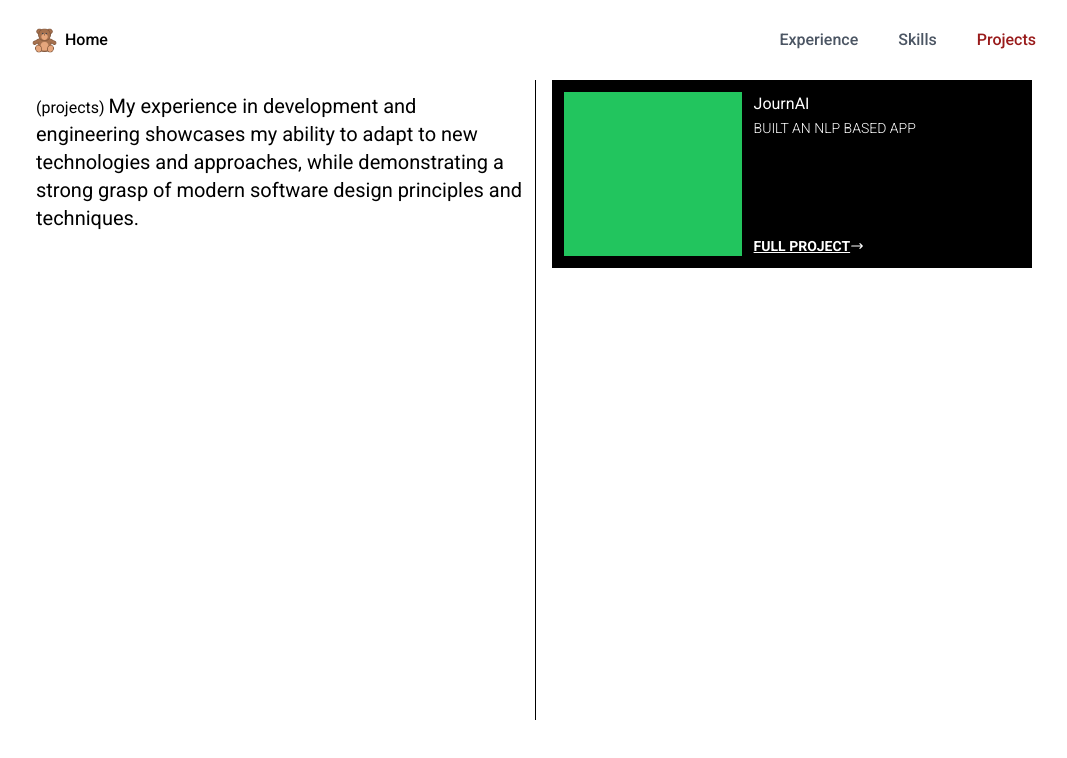
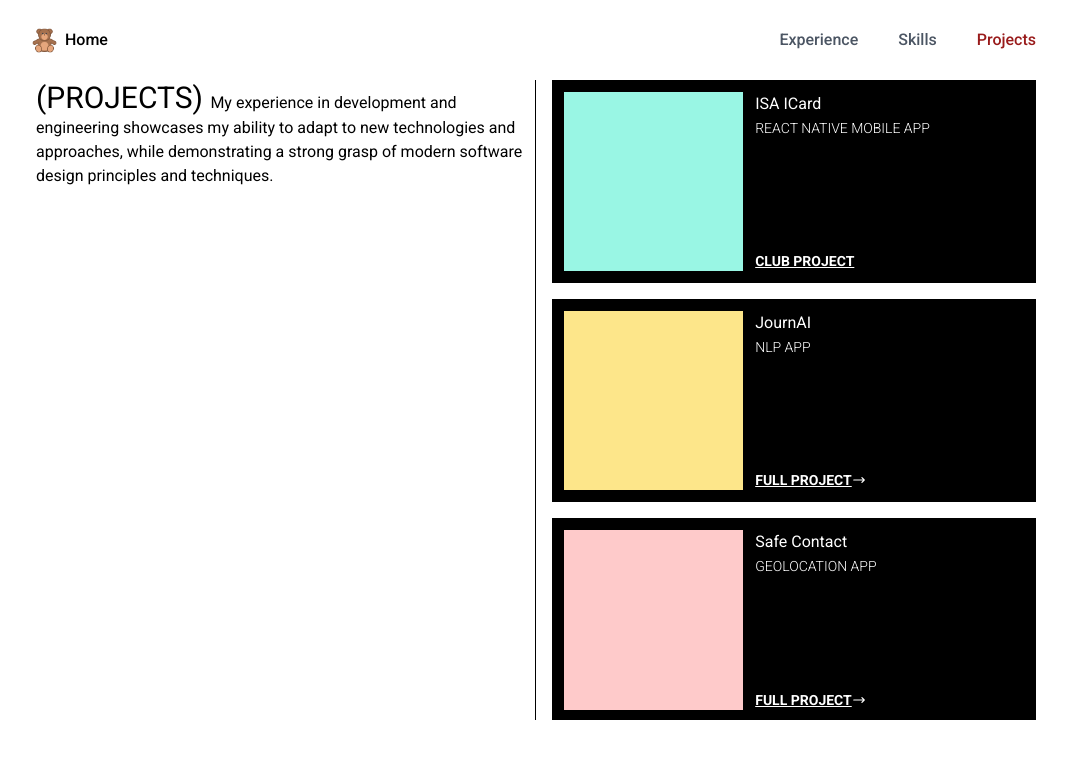
Before and after one commit to jdrco/self-portfolio, a Next.js app: page /projects in a window 1280 px wide. Shown: the top 758 px of the page, without its empty margins (104-1171 px from the left). Built offline with nearby package versions, Linux system fonts and the light colour scheme.

Commit message:
Finish projects page

```diff
--- a/pages/experience/index.js
+++ b/pages/experience/index.js
@@ -21,7 +21,7 @@ const Experience = () => {
       <div className="w-full h-full flex flex-col pb-6">
         <div className="w-full border-b-[1px] border-black">
           <div className="text-2xl sm:text-3xl">EXPERIENCE [4]</div>
-          <div className="w-full flex flex-col sm:flex-row sm:gap-6 py-6 text-xs sm:text-sm">
+          <div className="w-full flex flex-col sm:flex-row sm:gap-6 py-3 sm:py-6 text-xs sm:text-sm">
             <div className="flex flex-row items-center gap-1">
               <GrCheckbox />
               INSIDEDESK
--- a/pages/projects/index.js
+++ b/pages/projects/index.js
@@ -10,204 +10,146 @@ const Projects = () => {
         <meta name="keywords" content="projects" />
       </Head>
       <div className="w-full h-full flex flex-col sm:flex-row sm:pb-[80px]">
-        <div className="sm:w-1/2 border-b-[1px] sm:border-b-0 sm:border-r-[1px] border-black mb-3 sm:mb-0 py-3 sm:px-3">
-          (projects){' '}
-          <span className="text-xl">
-            My experience in development and engineering showcases my ability to adapt
-            to new technologies and approaches, while demonstrating a strong
-            grasp of modern software design principles and techniques.
+        <div className="sm:w-1/2 border-b-[1px] sm:border-b-0 sm:border-r-[1px] border-black mb-3 sm:mb-0 pb-3 sm:px-3">
+          <span className="text-2xl sm:text-3xl">(PROJECTS) </span>
+          <span className="text-sm sm:text-base">
+            My experience in development and engineering showcases my ability to
+            adapt to new technologies and approaches, while demonstrating a
+            strong grasp of modern software design principles and techniques.
           </span>
         </div>
-        <div className="sm:w-1/2 flex flex-col gap-4 sm:px-4 overflow-y-auto overflow-scroll">
+        <div className="sm:w-1/2 flex flex-col gap-4 sm:px-4 overflow-y-auto scrollbar pr-1 sm:pr-3">
+          {/* Project card */}
           <div className="bg-black w-full flex p-3 gap-3">
             <div className="w-2/5 h-full">
-              <div className="w-full h-full bg-green-500 p-3"></div>
+              <div className="w-full h-full bg-teal-200 p-3 aspect-square"></div>
+            </div>
+            <div className="w-3/5 flex flex-col justify-between text-white">
+              <div className="w-full h-full">
+                ISA ICard
+                <br />
+                <span className="text-xs sm:text-sm font-light">REACT NATIVE MOBILE APP</span>
+                <br />
+                <br />
+                <br />
+              </div>
+                <div className="underline font-bold text-sm flex flex-row items-center">
+                  CLUB PROJECT
+                </div>
+            </div>
+          </div>
+          {/* Project card */}
+          <div className="bg-black w-full flex p-3 gap-3">
+            <div className="w-2/5 h-full">
+              <div className="w-full h-full bg-amber-200 p-3 aspect-square"></div>
             </div>
             <div className="w-3/5 flex flex-col justify-between text-white">
               <div className="w-full h-full">
                 JournAI
                 <br />
-                <span className="text-sm font-light">
-                  BUILT AN NLP BASED APP
-                </span>
-                <br />
-                <br />
+                <span className="text-xs sm:text-sm font-light">NLP APP</span>
                 <br />
                 <br />
                 <br />
               </div>
-              <div className="underline font-bold text-sm flex flex-row items-center">
-                FULL PROJECT
-                <HiOutlineArrowNarrowRight />
+              <Link href="https://devpost.com/software/journai-8wl03y">
+                <a className="underline font-bold text-sm flex flex-row items-center">
+                  FULL PROJECT
+                  <HiOutlineArrowNarrowRight />
+                </a>
+              </Link>
+            </div>
+          </div>
+          {/* Project card */}
+          <div className="bg-black w-full flex p-3 gap-3">
+            <div className="w-2/5 h-full">
+              <div className="w-full h-full bg-red-200 p-3 aspect-square"></div>
+            </div>
+            <div className="w-3/5 flex flex-col justify-between text-white">
+              <div className="w-full h-full">
+                Safe Contact
+                <br />
+                <span className="text-xs sm:text-sm font-light">GEOLOCATION APP</span>
+                <br />
+                <br />
+                <br />
               </div>
+              <Link href="https://devpost.com/software/safe-contact">
+                <a className="underline font-bold text-sm flex flex-row items-center">
+                  FULL PROJECT
+                  <HiOutlineArrowNarrowRight />
+                </a>
+              </Link>
+            </div>
+          </div>
+          {/* Project card */}
+          <div className="bg-black w-full flex p-3 gap-3">
+            <div className="w-2/5 h-full">
+              <div className="w-full h-full bg-sky-200 p-3 aspect-square"></div>
+            </div>
+            <div className="w-3/5 flex flex-col justify-between text-white">
+              <div className="w-full h-full">
+                Courseberta
+                <br />
+                <span className="text-xs sm:text-sm font-light">STREAMLINING APP</span>
+                <br />
+                <br />
+                <br />
+              </div>
+              <Link href="https://devpost.com/software/courseberta">
+                <a className="underline font-bold text-sm flex flex-row items-center">
+                  FULL PROJECT
+                  <HiOutlineArrowNarrowRight />
+                </a>
+              </Link>
+            </div>
+          </div>
+          {/* Project card */}
+          <div className="bg-black w-full flex p-3 gap-3">
+            <div className="w-2/5 h-full">
+              <div className="w-full h-full bg-lime-200 p-3 aspect-square"></div>
+            </div>
+            <div className="w-3/5 flex flex-col justify-between text-white">
+              <div className="w-full h-full">
+                Phonebook
+                <br />
+                <span className="text-xs sm:text-sm font-light">RESTful API</span>
+                <br />
+                <br />
+                <br />
+              </div>
+              <Link href="https://github.com/jdrco/phonebook-server">
+                <a className="underline font-bold text-sm flex flex-row items-center">
+                  FULL PROJECT
+                  <HiOutlineArrowNarrowRight />
+                </a>
+              </Link>
+            </div>
+          </div>
+          {/* Project card */}
+          <div className="bg-black w-full flex p-3 gap-3">
+            <div className="w-2/5 h-full">
+              <div className="w-full h-full bg-orange-200 p-3 aspect-square"></div>
+            </div>
+            <div className="w-3/5 flex flex-col justify-between text-white">
+              <div className="w-full h-full">
+                Tile Drag
+                <br />
+                <span className="text-xs sm:text-sm font-light">WEB JS GAME</span>
+                <br />
+                <br />
+                <br />
+              </div>
+              <Link href="https://github.com/jdrco/TileDrag">
+                <a className="underline font-bold text-sm flex flex-row items-center">
+                  FULL PROJECT
+                  <HiOutlineArrowNarrowRight />
+                </a>
+              </Link>
             </div>
           </div>
         </div>
       </div>
-      {/* <div className="flex flex-col justify-center items-center h-96 sm:h-[475px]">
-        <div className=" h-full w-full flex flex-col justify-center items-center">
-          <div className="w-full h-full">
-            <Swiper navigation={true} modules={[Navigation]} className="h-full">
-              <SwiperSlide className="flex justify-center items-center">
-                <a
-                  href="https://github.com/jdrco/self-portfolio"
-                  className="rounded-[14px] bg-gradient-to-tr from-rose-600 to-pink-800 h-[45%] sm:h-[50%] md:h-[55%] w-[80%] p-2 sm:p-3 shadow-md"
-                >
-                  <div className="h-full w-full flex flex-col">
-                    <div className="w-full h-auto flex flex-row justify-between mb-2">
-                      <div className="flex flex-col text-white text-sm sm:text-[20px]">
-                        <div className="leading-3 sm:leading-6">
-                          Personal Website
-                        </div>
-                        <div className="text-[10px] sm:text-[12px]">
-                          Web Portfolio
-                        </div>
-                      </div>
-                      <div className="flex flex-row gap-2 text-white text-3xl sm:text-5xl">
-                        <SiJavascript />
-                        <SiNextdotjs />
-                        <SiTailwindcss />
-                      </div>
-                    </div>
-                    <div className="bg-black h-full rounded-lg p-3 overflow-auto scroll scrollbar text-xs sm:text-sm text-white">
-                      This very site is my own web portfolio, coded by me!{" "}
-                      <br />
-                      <br />I built this using Next.js and Tailwind CSS. You can
-                      click on each of the project cards to view the source
-                      code.
-                    </div>
-                  </div>
-                </a>
-              </SwiperSlide>
-              <SwiperSlide className="flex justify-center items-center">
-                <a
-                  href="https://github.com/jdrco/Courseberta"
-                  className="rounded-[14px] bg-gradient-to-tr from-teal-600 to-blue-800 h-[45%] sm:h-[50%] md:h-[55%] w-[80%] p-2 sm:p-3 shadow-md"
-                >
-                  <div className="h-full w-full flex flex-col">
-                    <div className="w-full h-auto flex flex-row justify-between mb-2">
-                      <div className="flex flex-col text-white text-sm sm:text-[20px]">
-                        <div className="leading-3 sm:leading-6">
-                          Courseberta
-                        </div>
-                        <div className="text-[10px] sm:text-[12px]">
-                          Hackathon Project
-                        </div>
-                      </div>
-                      <div className="flex flex-row gap-2 text-white text-3xl sm:text-5xl">
-                        <FaJsSquare />
-                        <FaBootstrap className="text-[32px] sm:text-[50px]" />
-                        <FaPython />
-                      </div>
-                    </div>
-                    <div className="bg-black h-full rounded-lg p-3 overflow-auto scroll scrollbar text-xs sm:text-sm text-white">
-                      Co-developed a web app with a team of 5 that allows
-                      students to exchange thoughts on university courses.{" "}
-                      <br />
-                      <br />
-                      Designed and built the frontend using Figma, HTML/CSS,
-                      JavaScript, and Bootstrap to create a responsive UI with
-                      CRUD functionality.
-                      <br />
-                      <br />
-                      Finished in the top 8 of the 2022 HackED Hackathon.
-                    </div>
-                  </div>
-                </a>
-              </SwiperSlide>
-              <SwiperSlide className="flex justify-center items-center">
-                <a
-                  href="https://github.com/jdrco/TileDrag"
-                  className="rounded-[14px] bg-gradient-to-tr from-yellow-600 to-orange-800 h-[45%] sm:h-[50%] md:h-[55%] w-[80%] p-2 sm:p-3 shadow-md"
-                >
-                  <div className="h-full w-full flex flex-col">
-                    <div className="w-full h-auto flex flex-row justify-between mb-2">
-                      <div className="flex flex-col text-white text-sm sm:text-[20px]">
-                        <div className="leading-3 sm:leading-6">Tile Drag</div>
-                        <div className="text-[10px] sm:text-[12px]">
-                          Frontend Web Arcade Game
-                        </div>
-                      </div>
-                      <div className="flex flex-row gap-2 text-white text-3xl sm:text-5xl">
-                        <FaJsSquare />
-                      </div>
-                    </div>
-                    <div className="bg-black h-full rounded-lg p-3 overflow-auto scroll scrollbar text-xs sm:text-sm text-white">
-                      Built a web arcade game with Vanilla JavaScript that
-                      emulates real-time online chess gameplay.
-                      <br />
-                      <br />
-                      Implemented drag and drop functionality with grid snapping
-                      logic resulting in an interactive UX.
-                    </div>
-                  </div>
-                </a>
-              </SwiperSlide>
-              <SwiperSlide className="flex justify-center items-center">
-                <a
-                  href="https://www.uafc.ca/projects"
-                  className="rounded-[14px] bg-gradient-to-tr from-violet-600 to-rose-800 h-[45%] sm:h-[50%] md:h-[55%] w-[80%] p-2 sm:p-3 shadow-md"
-                >
-                  <div className="h-full w-full flex flex-col">
-                    <div className="w-full h-auto flex flex-row justify-between mb-2">
-                      <div className="flex flex-col text-white text-sm sm:text-[20px]">
-                        <div className="leading-3 sm:leading-6">
-                          Miniature Robotic Arm
-                        </div>
-                        <div className="text-[10px] sm:text-[12px]">
-                          Hardware Design Project
-                        </div>
-                      </div>
-                      <div className="flex flex-row gap-2 text-white text-3xl sm:text-5xl">
-                        <SiCplusplus />
-                        <SiArduino />
-                      </div>
-                    </div>
-                    <div className="bg-black h-full rounded-lg p-3 overflow-auto scroll scrollbar text-xs sm:text-sm text-white">
-                      Assembled a robotic arm with three degrees of movement
-                      using C/C++ programming and an Arduino.
-                      <br />
-                      <br />
-                      Documented the arm’s assembly process and the
-                      breadboarding of servo motors to the Arduino board.
-                    </div>
-                  </div>
-                </a>
-              </SwiperSlide>
-              <SwiperSlide className="flex justify-center items-center">
-                <a
-                  href="https://github.com/jdrco/Goobers"
-                  className="rounded-[14px] bg-gradient-to-tr from-yellow-600 to-blue-800 h-[45%] sm:h-[50%] md:h-[55%] w-[80%] p-2 sm:p-3 shadow-md"
-                >
-                  <div className="h-full w-full flex flex-col">
-                    <div className="w-full h-auto flex flex-row justify-between mb-2">
-                      <div className="flex flex-col text-white text-sm sm:text-[20px]">
-                        <div className="leading-3 sm:leading-6">
-                          Stock Analyzer
-                        </div>
-                        <div className="text-[10px] sm:text-[12px]">
-                          HackED Beta Hackathon Project
-                        </div>
-                      </div>
-                      <div className="flex flex-row gap-2 text-white text-3xl sm:text-5xl">
-                        <FaPython />
-                      </div>
-                    </div>
-                    <div className="bg-black h-full rounded-lg p-3 overflow-auto scroll scrollbar text-xs sm:text-sm text-white">
-                      Developed a stock analyzer using Python for data analysis
-                      and the Yahoo Finance API to fetch live data.
-                      <br />
-                      <br />
-                      Graphically displayed a stock&apos;s moving average using
-                      NumPy and Matplotlib.
-                    </div>
-                  </div>
-                </a>
-              </SwiperSlide>
-            </Swiper>
-          </div>
-        </div>
-      </div> */}
     </>
   );
 };
--- a/styles/globals.css
+++ b/styles/globals.css
@@ -28,13 +28,14 @@
   }
 
   .scrollbar::-webkit-scrollbar-thumb {
-    background: #e0cbcb;
+    background: #000000;
     border-radius: 100vh;
     /* border: 3px solid #f6f7ed; */
   }
 
   .scrollbar::-webkit-scrollbar-thumb:hover {
-    background: #c0a0b9;
+    background: #686868;
+    cursor: pointer;
   }
 }
 
```
